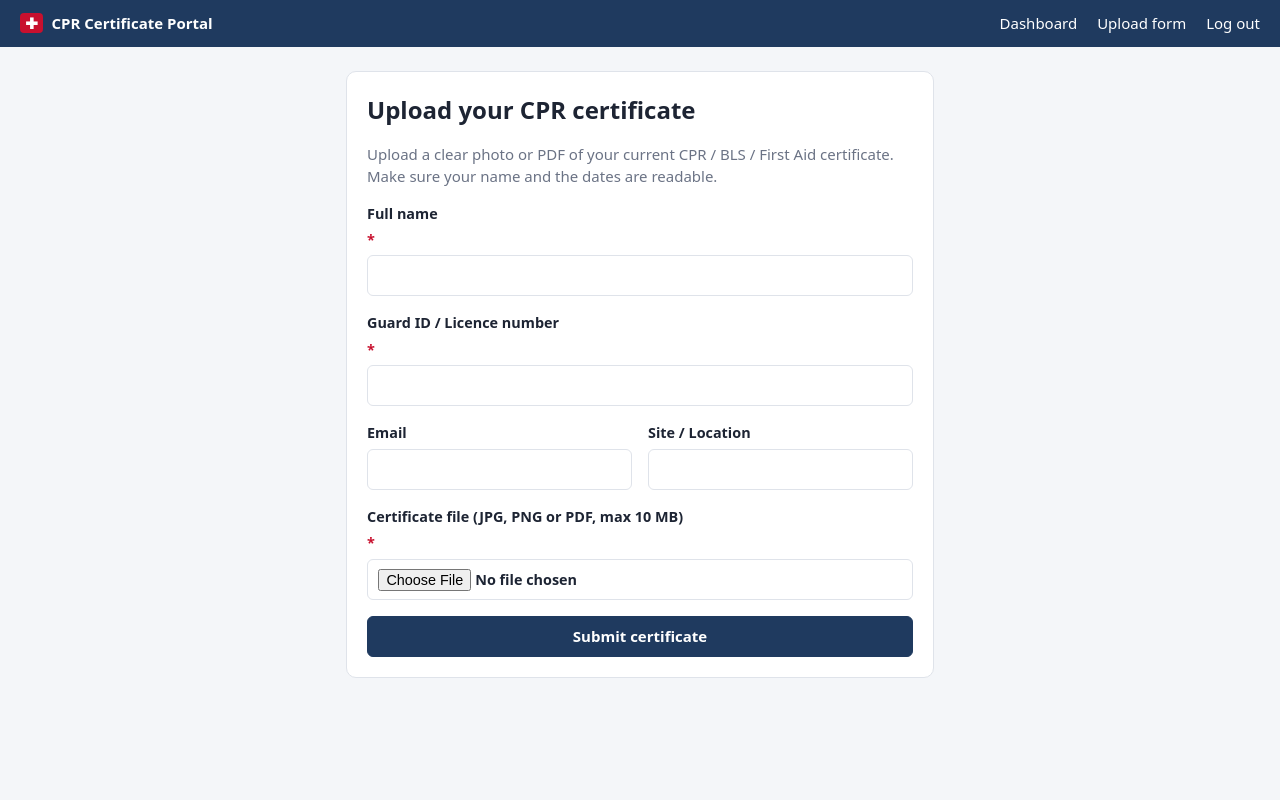
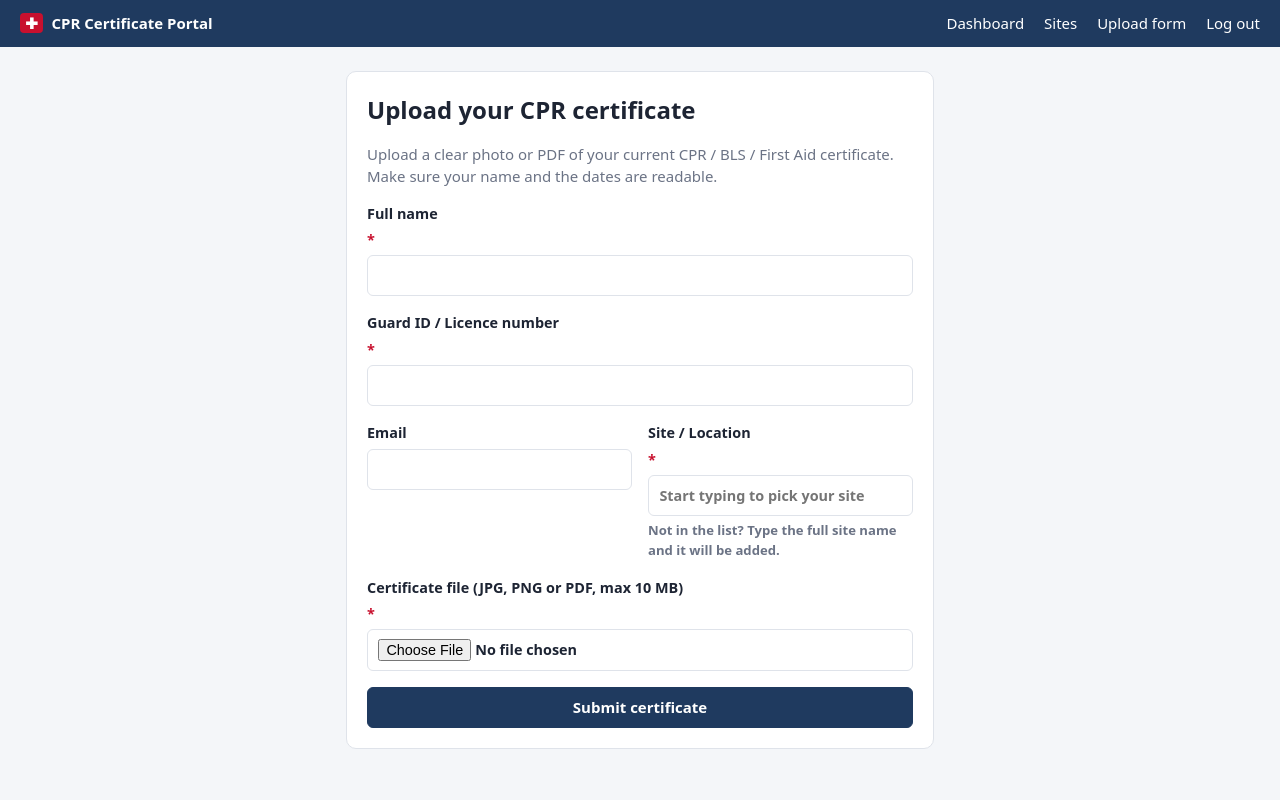
Before and after one commit to priyanshuvlogs-collab/CSAIS-CPR-Verification, a FastAPI app: page / in a window 1280 px wide. Run offline with FastAPI, Linux system fonts and the light colour scheme; the visitor is signed in with stand-in values (Sample User, id 1).

Commit message:
Add CSAIS site list: dropdown on upload, guard-added sites, admin Sites page
- New sites table; guards pick their site from a type-ahead list on the
  upload form, and a name that isn't listed is added automatically
  (matched case/space-insensitively, like the CSAIS check-in app)
- Site is now required on upload
- Admin Sites page: paste a whole list to add many sites, hide/show sites,
  per-site counts of expired / expiring / valid / high-risk using each
  guard's latest certificate, and an "added by guard" flag for review
- Dashboard site filter includes listed sites

Co-Authored-By: Claude Opus 5.5 <noreply@anthropic.com>
Claude-Session: https://claude.ai/code/session_018YBjD5bhzi3ofanhtrDzAY

```diff
--- a/app/main.py
+++ b/app/main.py
@@ -13,13 +13,13 @@ from fastapi import BackgroundTasks, Depends, FastAPI, File, Form, HTTPException
 from fastapi.responses import RedirectResponse, Response
 from fastapi.staticfiles import StaticFiles
 from fastapi.templating import Jinja2Templates
-from sqlalchemy import select, text
+from sqlalchemy import func, select, text
 from starlette.middleware.sessions import SessionMiddleware
 
 from app.config import get_settings
 from app.db import get_db, init_engine
-from app.models import Submission, SubmissionFile
-from app.services import pdf_utils, reports, scanner
+from app.models import Site, Submission, SubmissionFile
+from app.services import pdf_utils, reports, scanner, sites as site_svc
 from app.services.expiry import EXPIRED, EXPIRING, STATUSES, UNKNOWN, VALID, resolve_expiry, status_for
 from app.services.extract import parse_date
 
@@ -143,9 +143,10 @@ def logout(request: Request):
 # ------------------------------------------------------------------ guard upload
 
 @app.get("/")
-def upload_form(request: Request):
+def upload_form(request: Request, db=Depends(get_db)):
     return templates.TemplateResponse(request, "upload.html", {"error": None, "form": {},
-                                                               "max_mb": get_settings().max_upload_mb})
+                                                               "max_mb": get_settings().max_upload_mb,
+                                                               "sites": site_svc.active_names(db)})
 
 
 @app.post("/upload")
@@ -155,7 +156,7 @@ async def upload(
     guard_name: str = Form(...),
     guard_id: str = Form(...),
     email: str = Form(""),
-    site: str = Form(""),
+    site: str = Form(...),
     certificate: UploadFile = File(...),
     db=Depends(get_db),
 ):
@@ -163,12 +164,15 @@ async def upload(
     form = {"guard_name": guard_name, "guard_id": guard_id, "email": email, "site": site}
 
     def fail(msg):
-        return templates.TemplateResponse(request, "upload.html", {"error": msg, "form": form, "max_mb": s.max_upload_mb},
+        return templates.TemplateResponse(request, "upload.html", {"error": msg, "form": form, "max_mb": s.max_upload_mb,
+                                                                   "sites": site_svc.active_names(db)},
                                           status_code=400)
 
     guard_name, guard_id = guard_name.strip(), guard_id.strip()
     if not guard_name or not guard_id:
         return fail("Please enter your full name and guard ID.")
+    if len(site_svc.clean(site)) < 2:
+        return fail("Please choose your site, or type its name if it is not in the list.")
     max_bytes = s.max_upload_mb * 1024 * 1024
     data = await certificate.read(max_bytes + 1)
     if not data:
@@ -180,9 +184,10 @@ async def upload(
         return fail("Unsupported file type. Please upload a JPG, PNG or PDF.")
     mime, ext = kind
 
+    site_row = site_svc.get_or_create(db, site, added_by="guard")
     sub = Submission(
         guard_name=guard_name[:200], guard_id=guard_id[:100], email=email.strip()[:200] or None,
-        site=site.strip()[:200] or None, original_filename=(certificate.filename or "upload")[:300],
+        site=site_row.name, original_filename=(certificate.filename or "upload")[:300],
         sha256=hashlib.sha256(data).hexdigest(), mime=mime, file=SubmissionFile(data=data),
     )
     db.add(sub)
@@ -222,7 +227,8 @@ def dashboard(request: Request, status: str = "", risk: str = "", site: str = ""
               rescanned: int | None = None, remaining: int = 0, _=Depends(require_admin), db=Depends(get_db)):
     items = filtered(db, status, risk, site, q, reviewed)
     all_rows = reports.build_rows(filtered(db))
-    sites = sorted({sub.site for sub in db.scalars(select(Submission)) if sub.site})
+    sites = sorted({sub.site for sub in db.scalars(select(Submission)) if sub.site} | set(site_svc.active_names(db)),
+                   key=str.lower)
     pending = sum(1 for sub, _i in items if sub.scan_status == "pending")
     return templates.TemplateResponse(request, "dashboard.html", {
         "items": items,
@@ -332,6 +338,50 @@ def delete(request: Request, sub_id: int, csrf: str = Form(""), _=Depends(requir
     return RedirectResponse("/admin", status_code=303)
 
 
+@app.get("/admin/sites")
+def sites_page(request: Request, msg: str = "", _=Depends(require_admin), db=Depends(get_db)):
+    warning_months = get_settings().expiry_warning_months
+    stats: dict[str, dict] = {}
+    latest: dict[tuple, tuple] = {}
+    for sub, info in filtered(db):  # newest first, so the first per guard+site is their current certificate
+        key = ((sub.site or "").lower(), sub.guard_id.lower())
+        if key not in latest:
+            latest[key] = (sub, info)
+    for (site_key, _gid), (sub, info) in latest.items():
+        st = stats.setdefault(site_key, {"guards": 0, EXPIRED: 0, EXPIRING: 0, VALID: 0, UNKNOWN: 0, "high": 0})
+        st["guards"] += 1
+        st[info.status] += 1
+        st["high"] += sub.tamper_level == "High"
+    all_sites = db.scalars(select(Site).order_by(Site.active.desc(), func.lower(Site.name))).all()
+    return templates.TemplateResponse(request, "sites.html", {
+        "sites": all_sites, "stats": stats, "msg": msg, "warning_months": warning_months,
+        "EXPIRED": EXPIRED, "EXPIRING": EXPIRING, "VALID": VALID, "UNKNOWN": UNKNOWN,
+    })
+
+
+@app.post("/admin/sites")
+def sites_add(request: Request, csrf: str = Form(""), names: str = Form(""), _=Depends(require_admin),
+              db=Depends(get_db)):
+    check_csrf(request, csrf)
+    added, existing = site_svc.bulk_add(db, names)
+    db.commit()
+    msg = f"Added {added} site(s)." + (f" {existing} already in the list." if existing else "")
+    return RedirectResponse(f"/admin/sites?{urlencode({'msg': msg})}", status_code=303)
+
+
+@app.post("/admin/sites/{site_id}/toggle")
+def sites_toggle(request: Request, site_id: int, csrf: str = Form(""), _=Depends(require_admin), db=Depends(get_db)):
+    check_csrf(request, csrf)
+    site = db.get(Site, site_id)
+    if not site:
+        raise HTTPException(404, "Site not found")
+    site.active = not site.active
+    if site.active:
+        site.added_by = "admin"  # an admin has now reviewed it
+    db.commit()
+    return RedirectResponse("/admin/sites", status_code=303)
+
+
 @app.get("/admin/reports/export.{fmt}")
 def export(fmt: str, status: str = "", risk: str = "", site: str = "", q: str = "", reviewed: str = "",
            _=Depends(require_admin), db=Depends(get_db)):
--- a/app/templates/base.html
+++ b/app/templates/base.html
@@ -14,6 +14,7 @@
     <nav>
       {% if request.session.get('admin') %}
         <a href="/admin">Dashboard</a>
+        <a href="/admin/sites">Sites</a>
         <a href="/">Upload form</a>
         <form method="post" action="/admin/logout" class="inline"><button class="link">Log out</button></form>
       {% else %}
--- a/app/templates/upload.html
+++ b/app/templates/upload.html
@@ -17,8 +17,11 @@
       <label>Email
         <input type="email" name="email" maxlength="200" value="{{ form.email or '' }}" autocomplete="email">
       </label>
-      <label>Site / Location
-        <input name="site" maxlength="200" value="{{ form.site or '' }}">
+      <label>Site / Location <span class="req">*</span>
+        <input name="site" list="site-list" required minlength="2" maxlength="200" autocomplete="off"
+               placeholder="Start typing to pick your site" value="{{ form.site or '' }}">
+        <datalist id="site-list">{% for s in sites %}<option value="{{ s }}">{% endfor %}</datalist>
+        <span class="muted small">Not in the list? Type the full site name and it will be added.</span>
       </label>
     </div>
     <label>Certificate file (JPG, PNG or PDF, max {{ max_mb }} MB) <span class="req">*</span>
```
Also changed, not shown: app/models.py (+12 -0 lines), app/services/sites.py (added, +48 -0 lines), app/templates/sites.html (added, +52 -0 lines), tests/test_app.py (+60 -0 lines).
